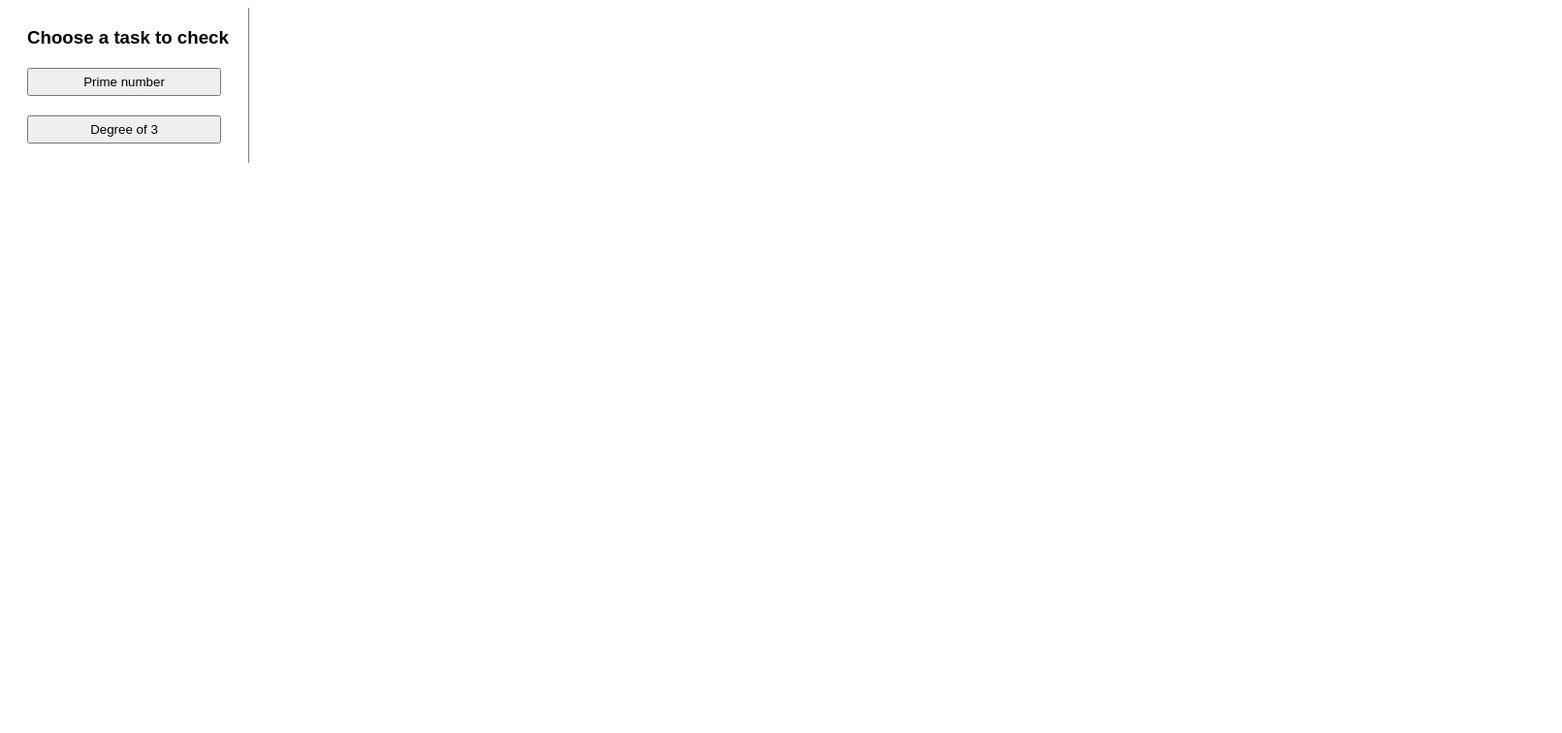
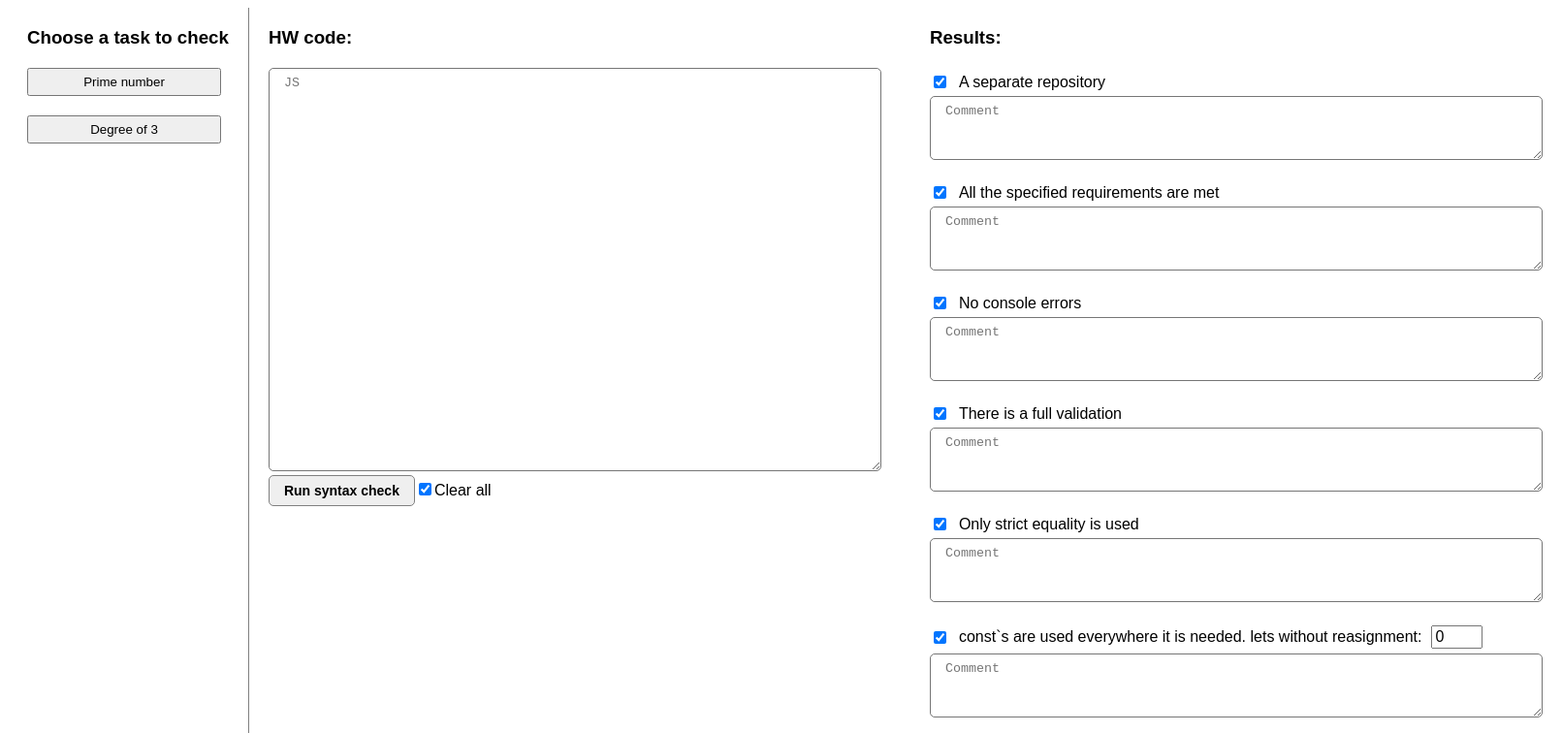
Before and after one commit to marimano/hw-autochecker, a React app: page / in a window 1280 px wide. Shown: the top 756 px of the page at 97% size, 1611 px wide, since content can reach past the window. Built offline with nearby package versions, Linux system fonts and the light colour scheme.

Commit message:
add comment generator

```diff
--- a/src/Home.jsx
+++ b/src/Home.jsx
@@ -1,6 +1,7 @@
 import React, { useState } from 'react'
 import tasksData from './tasksData'
 import ResultComponent from './components/ResultComponent'
+import CommentGenerator from './components/CommentGenerator'
 
 export default () => {
   const [selectedTaskId, setSelectedTaskId] = useState()
@@ -29,6 +30,7 @@ export default () => {
         </button>
       })}
     </div>
+    <div className='hw-item'>
       {selectedTask && <div className='hw-details'>
         <h3>{selectedTask.title}</h3>
         <div>{selectedTask.description.map(d => <p key={d}>{d}</p>)}</div>
@@ -36,5 +38,8 @@ export default () => {
         <button disabled={!codeToTest.trim() || isRun} onClick={() => setIsRun(true)}>Run checker</button>
         <ResultComponent selectedTask={selectedTask} codeToTest={codeToTest} isRun={isRun}/>
       </div>}
+
+      <CommentGenerator/>
+    </div>
   </div>
 }
--- /dev/null
+++ b/src/components/CommentGenerator.jsx
@@ -0,0 +1,195 @@
+import React, { useState } from 'react'
+import './commentGenerator.styles.scss'
+import { getNotReassignedLets, hasNonStrictEquality } from '../regExpCodeChecker'
+
+const criteriaList = [{
+  id: 'repo',
+  caption: 'ДЗ в окремому репозиторії',
+  displayCaption: 'A separate repository',
+  penalty: 30,
+},
+{
+  id: 'requirements',
+  caption: 'Всі умови задачі виконані (програма робить те, що треба)',
+  displayCaption: 'All the specified requirements are met',
+  penalty: 10
+},
+{
+  id: 'console-errors',
+  caption: 'Немає помилок у консолі',
+  displayCaption: 'No console errors',
+  penalty: 10
+},
+{
+  id: 'validation',
+  caption: 'Зроблена валідація і враховані всі варіанти вхідних даних',
+  displayCaption: 'There is a full validation',
+  penalty: 10
+},
+{
+  id: 'non-strict-equations',
+  caption: 'Використовуються тільки строгі рівності',
+  displayCaption: 'Only strict equality is used',
+  penalty: 5
+},
+{
+  id: 'const',
+  caption: 'Використовуються const скрізь, де треба',
+  displayCaption: 'const`s are used everywhere it is needed. lets without reasignment: ',
+  hasInputNumField: true,
+  penalty: 2
+}]
+
+const fallbackCopyTextToClipboard = text => {
+  const textArea = document.createElement("textarea");
+  textArea.value = text;
+
+  // Avoid scrolling to bottom
+  textArea.style.top = "0";
+  textArea.style.left = "0";
+  textArea.style.position = "fixed";
+
+  document.body.appendChild(textArea);
+  textArea.focus();
+  textArea.select();
+
+  try {
+    const isSuccessful = document.execCommand('copy');
+    const msg = isSuccessful ? 'successful' : 'unsuccessful';
+    console.log('Fallback: Copying text command was ' + msg);
+  }
+  catch (err) {
+    console.error('Fallback: Oops, unable to copy', err);
+  }
+
+  document.body.removeChild(textArea);
+}
+
+const copyTextToClipboard = text => {
+  if (!navigator.clipboard) {
+    fallbackCopyTextToClipboard(text);
+    return;
+  }
+
+  navigator.clipboard.writeText(text)
+    .then(function() {
+      console.log('Async: Copying to clipboard was successful!');
+    }, function(err) {
+      console.error('Async: Could not copy text: ', err);
+    });
+}
+
+export default () => {
+  const [isReset, setIsReset] = useState(true)
+  const [jsCodeToValidate, setJsCodeToValidate] = useState('')
+  const [resultsText, setResultsText] = useState('')
+  const criteriaWithState = criteriaList.map(criteria => {
+    return {
+      ...criteria,
+      checkedState: useState(true),
+      commentState: useState(''),
+      numState: criteria.hasInputNumField && useState(0)
+    }
+  })
+
+  const autoValidate = () => {
+    if (isReset) {
+      criteriaWithState.forEach(({ checkedState, commentState }) => {
+        const [ , setIsChecked ] = checkedState
+        setIsChecked(true)
+        const [ , setComment ] = commentState
+        setComment('')
+      })
+
+      setResultsText('')
+    }
+
+    const {
+      checkedState: [ , setIsStrict ]
+    } = criteriaWithState.find(({ id }) => id === 'non-strict-equations')
+    setIsStrict(!hasNonStrictEquality(jsCodeToValidate))
+
+    const notReassignedLets = getNotReassignedLets(jsCodeToValidate)
+
+    const {
+      checkedState: [ , setIsConstChecked ],
+      commentState: [ , setConstComment ],
+      numState: [ , setLetNumber ]
+    } = criteriaWithState.find(({ id }) => id === 'const')
+    setLetNumber(notReassignedLets.length)
+    setConstComment(notReassignedLets.join(', '))
+    setIsConstChecked(!notReassignedLets.length)
+  }
+
+  const generate = () => {
+    let message = ''
+
+    criteriaWithState.forEach(({
+      checkedState: [ isOk ],
+      commentState: [ comment ],
+      caption
+    }) => {
+      message += `- ${caption}: ${isOk ? 'Так' : 'Ні'}\n`
+      if (comment) {
+        message += comment + '\n'
+      }
+    })
+
+    setResultsText(message)
+    copyTextToClipboard(message)
+  }
+
+  return <div className='comment-generator'>
+    <div className="source">
+      <h3>HW code:</h3>
+      <textarea
+        className="hw-js-text"
+        placeholder="JS"
+        value={jsCodeToValidate}
+        onChange={e => setJsCodeToValidate(e.target.value)}
+      />
+      <div>
+        <button type="button" onClick={autoValidate}>Run syntax check</button>
+        <input
+          type='checkbox'
+          id="reset-input"
+          checked={isReset}
+          onChange={e => setIsReset(e.target.checked)}
+        />
+        <label htmlFor="reset-input">Clear all</label>
+      </div>
+    </div>
+
+    <div className="results">
+      <h3>Results:</h3>
+      {criteriaWithState.map(({ id, displayCaption, checkedState, commentState, numState }) => {
+        const [ isChecked, setIsChecked ] = checkedState
+        const [ comment, setComment ] = commentState
+        return <div key={id} className={'criteria ' + id}>
+          <div className="criteria-row">
+            <input
+              type="checkbox"
+              id={id + '-input'}
+              checked={isChecked}
+              onChange={e => setIsChecked(e.target.checked)}
+            />
+            <label htmlFor={id + '-input'}>{displayCaption}</label>
+            {numState && <input
+              type="number"
+              min="0"
+              max="100"
+              step="1"
+              value={numState[0]}
+              onChange={e => numState[1](e.target.value)}
+            />}
+          </div>
+          <textarea placeholder="Comment" value={comment} onChange={e => setComment(e.target.value)} />
+        </div>
+      })}
+      <div>
+        <button type="button" onClick={generate}>Generate a general comment in UA</button>
+        <div className="results-text">{resultsText}</div>
+      </div>
+    </div>
+  </div>
+}
--- /dev/null
+++ b/src/components/commentGenerator.styles.scss
@@ -0,0 +1,50 @@
+.comment-generator {
+  display: flex;
+  gap: 50px;
+
+  h3 {
+    margin-bottom: 20px;
+  }
+
+  textarea {
+    resize: vertical;
+    min-height: 400px;
+    width: 600px;
+    border-radius: 5px;
+    padding: 7px 15px;
+  }
+
+  .results textarea {
+    min-height: 50px;
+    height: 50px;
+  }
+
+  button {
+    padding: 7px 15px;
+    border-radius: 5px;
+    border: 1px solid grey;
+    font-size: 14px;
+    font-weight: bold;
+    cursor: pointer;
+  }
+
+  input[type="number"] {
+    width: 45px;
+    font-size: inherit;
+  }
+
+  .criteria {
+    margin-bottom: 15px;
+    &-row {
+      display: flex;
+      gap: 10px;
+      align-items: center;
+      padding: 5px 0;
+    }
+  }
+
+  .results-text {
+    padding-top: 20px;
+    white-space: pre-line;
+  }
+}
--- /dev/null
+++ b/src/regExpCodeChecker.js
@@ -0,0 +1,14 @@
+const hasNonStrictEquality = code => (/[^=!]([!=]=)[^=]+/gm).test(code)
+const getNotReassignedLets = code => {
+  const lets = [...code.matchAll(/let\s+(\w+)\s*=/gms)].map(([, letName]) => letName)
+  return lets.filter(letName => {
+    const reassignCheckRegex = new RegExp('[^(let )]\\W*' + letName + '\\s*(([\\+\\-\\*/%(\\*\\*%\\^&)]?=[^=])|(\\+\\+)|(\\-\\-))', 'gms')
+    const reassignCheckRegex2 = new RegExp('((\\+\\+)|(\\-\\-))\s*' + letName, 'gms')
+    return !reassignCheckRegex.test(code) && !reassignCheckRegex2.test(code)
+  })
+}
+
+export {
+  hasNonStrictEquality,
+  getNotReassignedLets
+}
--- a/src/styles.scss
+++ b/src/styles.scss
@@ -33,11 +33,13 @@ html {
       }
     }
   }
+  &-item {
+    padding: 20px;
+  }
   &-details {
     display: flex;
     flex-direction: column;
     align-items: flex-start;
-    padding: 20px;
     gap: 20px;
     flex-grow: 1;
     textarea {
@@ -46,6 +48,7 @@ html {
       min-height: 100px;
     }
     .hw-results {
+      margin-bottom: 20px;
       &-table, td, th {
         border: 1px solid grey;
         border-collapse: collapse;
```
Lines whose indentation alone changed are shown as unchanged.
